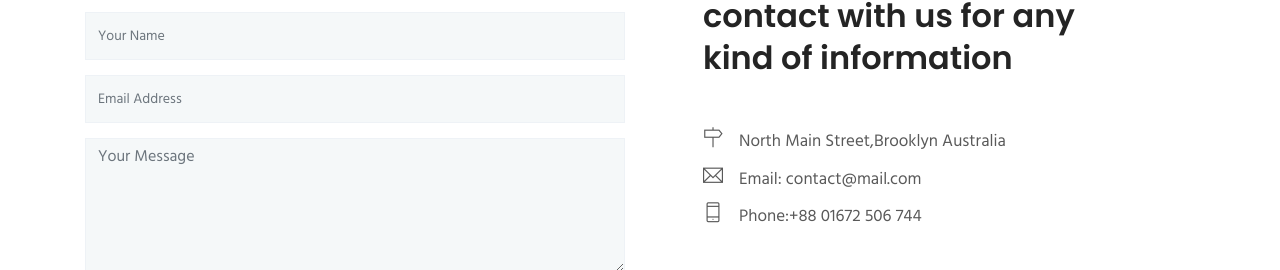
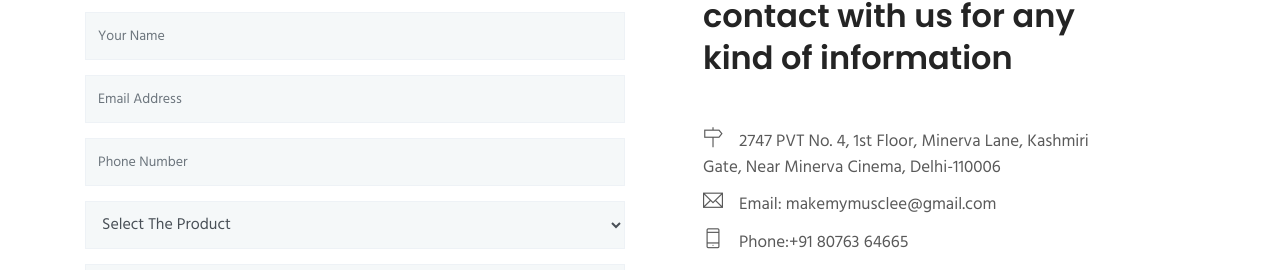
Before and after one commit to madhur1807/MakeMyMuscle, a plain HTML site: page contact.html in a window 1280 px wide. Shown: the part 682-952 px from the top of the page. Drawn offline with Linux system fonts and the light colour scheme; some packages are replaced by stand-ins of ours; a web font is replaced by a local one.

Commit message:
Update contact.html

```diff
--- a/contact.html
+++ b/contact.html
@@ -120,7 +120,7 @@
     <div class="container">
         <div class="row">
             <div class="col-lg-6 col-md-12 col-sm-12">
-                 <form id="contact-form" class="contact__form" method="post" action="http://demo.themefisher.com/megakit/mail.php">
+                 <form id="contact-form" class="contact__form" method="post" action="https://formspree.io/xdoajrgv">
                  <!-- form message -->
                     <div class="row">
                         <div class="col-12">
@@ -138,6 +138,16 @@
                     <div class="form-group">
                         <input name="email" type="email" class="form-control" placeholder="Email Address">
                     </div>
+                    <div class="form-group">
+                        <input name="phone" type="tel" class="form-control" placeholder="Phone Number">
+                    </div>
+                    <div class="form-group">
+                        <select name="product" class="form-control">
+                        	<option>Select The Product</option>
+                        	<option value="gainer">Gainer</option>
+                        	<option value="protien">Protien</option>
+                        </select>
+                    </div>
                     <div class="form-group-2 mb-4">
                         <textarea name="message" class="form-control" rows="4" placeholder="Your Message"></textarea>
                     </div>
@@ -152,13 +162,13 @@
 
                     <ul class="address-block list-unstyled">
                         <li>
-                            <i class="ti-direction mr-3"></i>North Main Street,Brooklyn Australia
+                            <i class="ti-direction mr-3"></i>2747 PVT No. 4, 1st Floor, Minerva Lane, Kashmiri Gate, Near Minerva Cinema, Delhi-110006
                         </li>
                         <li>
-                            <i class="ti-email mr-3"></i>Email: contact@mail.com
+                            <i class="ti-email mr-3"></i>Email: makemymusclee@gmail.com
                         </li>
                         <li>
-                            <i class="ti-mobile mr-3"></i>Phone:+88 01672 506 744
+                            <i class="ti-mobile mr-3"></i>Phone:+91 80763 64665
                         </li>
                     </ul>
 
@@ -261,7 +271,7 @@
 
     <!-- Main jQuery -->
     <script src="plugins/jquery/jquery.js"></script>
-    <script src="js/contact.js"></script>
+    <!-- <script src="js/contact.js"></script> -->
     <!-- Bootstrap 4.3.1 -->
     <script src="plugins/bootstrap/js/popper.js"></script>
     <script src="plugins/bootstrap/js/bootstrap.min.js"></script>
```
